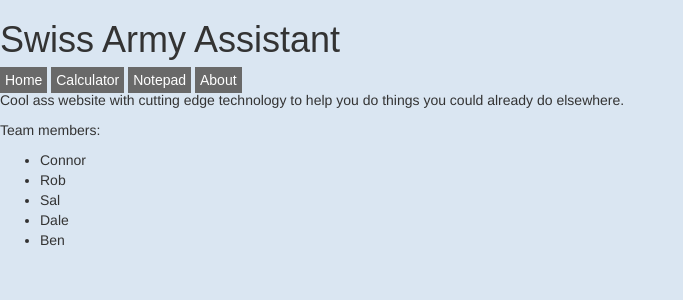
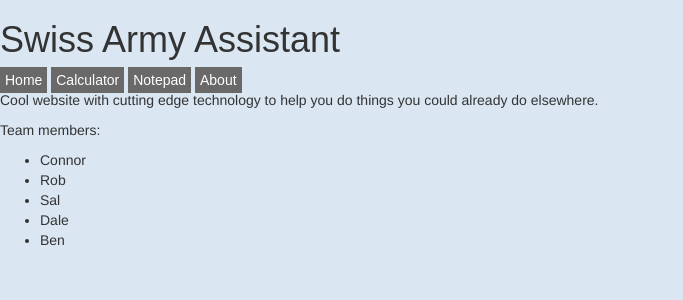
Before and after one commit to saltrupiao/SwissArmyAssistant, a Flask app: page /about in a window 1280 px wide. Shown: the top 300 px of the page, without its empty margins (0-683 px from the left). Run offline with Flask 2, Linux system fonts and the light colour scheme; some libraries are stand-ins or nearby versions.

Commit message:
remove 'ass' from about page

```diff
--- a/templates/about.html
+++ b/templates/about.html
@@ -1,7 +1,7 @@
 {% extends 'layout.html' %}
 
 {% block content%}
-<p>Cool ass website with cutting edge technology to help you do things you could already do elsewhere.</p>
+<p>Cool website with cutting edge technology to help you do things you could already do elsewhere.</p>
 <p>Team members:</p>
 <ul>
     <li>Connor</li>
```
